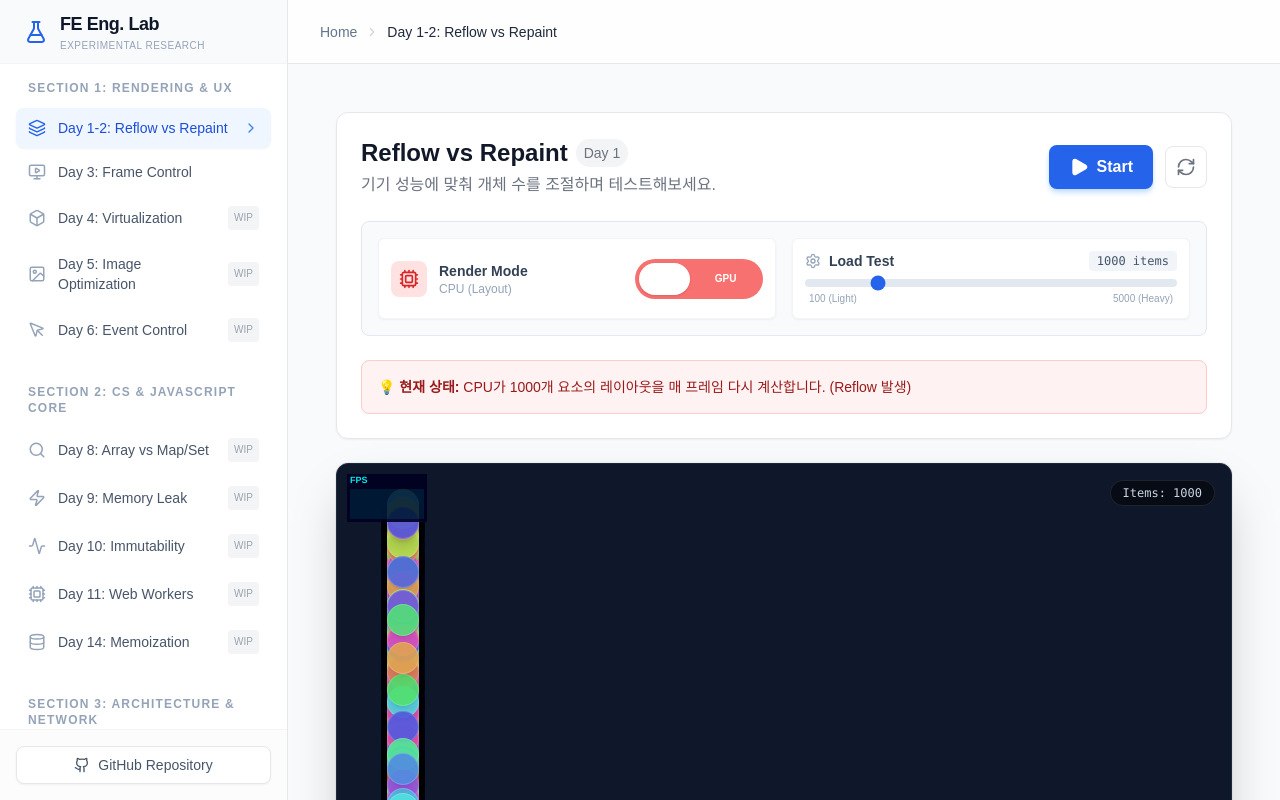
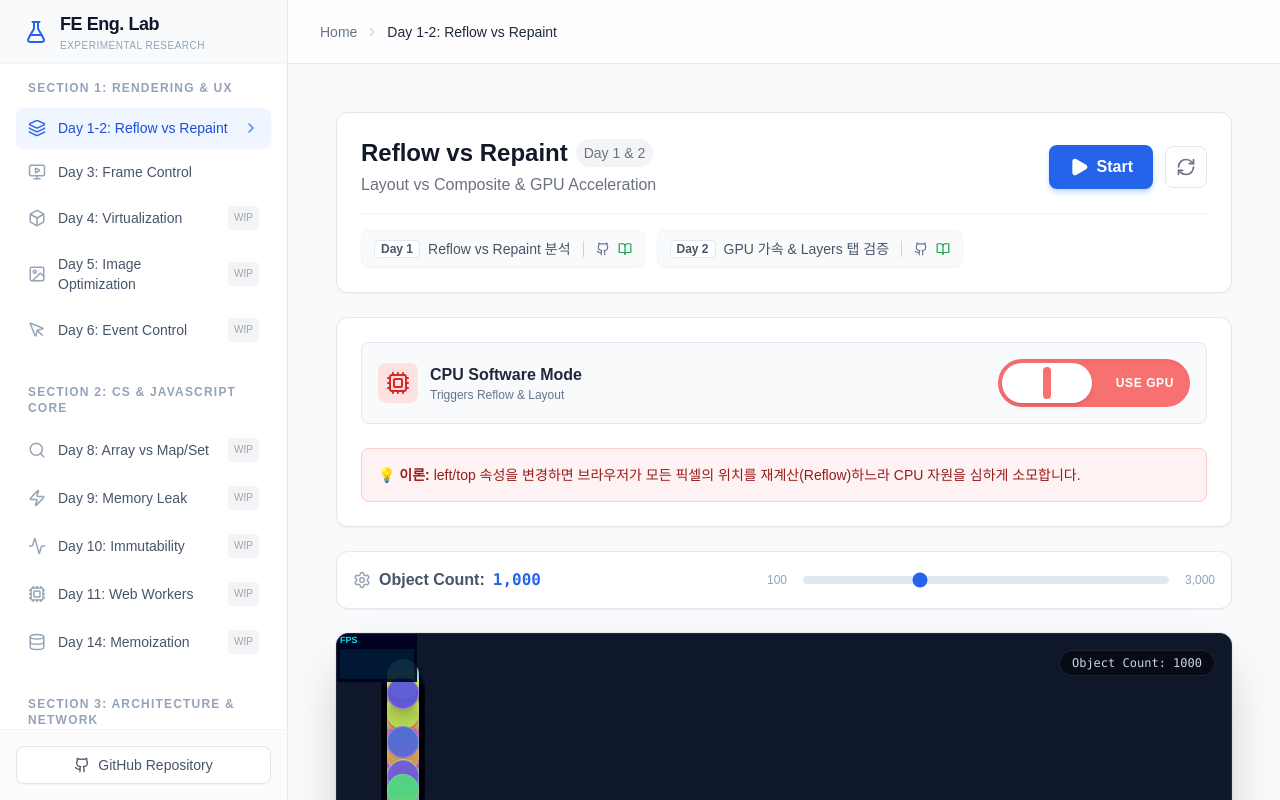
Before and after one commit to PaleBlueNote/frontend-engineering-lab, a React (Vite) app: page /experiments/rendering/reflow-repaint in a window 1280 px wide. Built offline with nearby package versions, Linux system fonts and the light colour scheme; a web font is replaced by a local one.

Commit message:
refactor: 실험별 리포트(GitHub/Velog) 연결

```diff
--- a/src/experiments/rendering/reflow-repaint/index.jsx
+++ b/src/experiments/rendering/reflow-repaint/index.jsx
@@ -1,6 +1,9 @@
 import React, { useState, useEffect, useRef, useTransition } from 'react';
 import Stats from 'stats.js';
-import { Play, Pause, RefreshCw, Zap, Cpu, Loader2, Settings } from 'lucide-react';
+import { Play, Pause, RefreshCw, Zap, Cpu, Loader2, Github, BookOpen, Settings } from 'lucide-react';
+import { getExperimentById } from '../../../constants/experiments';
+
+const EXPERIMENT_ID = 'reflow-repaint';
 
 // React.memo로 최적화된 아이템 레이어
 const TestItemLayer = React.memo(({ isOptimized, count }) => {
@@ -11,7 +14,6 @@ const TestItemLayer = React.memo(({ isOptimized, count }) => {
                     key={i}
                     className="test-item absolute w-8 h-8 rounded-full shadow-lg border border-white/20"
                     style={{
-                        // 초기 스타일 설정
                         top: `${Math.random() * 90 + 5}%`,
                         left: '50px',
                         background: `hsl(${Math.random() * 360}, 70%, 60%)`,
@@ -24,51 +26,39 @@ const TestItemLayer = React.memo(({ isOptimized, count }) => {
         </>
     );
 }, (prevProps, nextProps) => {
-    // 최적화 모드나 개수가 같으면 리렌더링 방지
     return prevProps.isOptimized === nextProps.isOptimized && prevProps.count === nextProps.count;
 });
 
 const ReflowRepaint = () => {
     const [isRunning, setIsRunning] = useState(false);
     const [isOptimized, setIsOptimized] = useState(false);
-    const [count, setCount] = useState(1000); // 🎛️ 기본 개수 1000개
+    const [count, setCount] = useState(1000);
     const [isPending, startTransition] = useTransition();
 
     const containerRef = useRef(null);
     const requestRef = useRef();
     const statsRef = useRef(null);
 
-    // 1. Stats.js 초기화
+    const experimentData = getExperimentById(EXPERIMENT_ID);
+    const docsLinks = experimentData?.docs || [];
+
+    // ✅ [Fix] Stats.js 위치 버그 수정
     useEffect(() => {
-        if (!statsRef.current && containerRef.current) {
+        if (containerRef.current && !statsRef.current) {
             const stats = new Stats();
-            stats.showPanel(0);
-            stats.dom.style.position = 'absolute';
-            stats.dom.style.top = '10px';
-            stats.dom.style.left = '10px';
-            stats.dom.style.zIndex = '20';
+            stats.showPanel(0); // 0: fps, 1: ms
+            stats.dom.style.cssText = 'position:absolute;top:0px;left:0px;z-index:50;cursor:pointer;opacity:0.9;';
             containerRef.current.appendChild(stats.dom);
             statsRef.current = stats;
         }
+        return () => {
+            if (statsRef.current && statsRef.current.dom) {
+                statsRef.current.dom.remove();
+                statsRef.current = null;
+            }
+        };
     }, []);
 
-    // 2. 🧹 [Bug Fix] 모드 전환 시 스타일 잔여물 청소
-    // CPU <-> GPU 전환 시 이전 모드의 스타일(left 등)이 남아있어 위치가 튀는 현상 방지
-    useEffect(() => {
-        const items = document.getElementsByClassName('test-item');
-        // 애니메이션 루프가 돌기 전에 강제로 위치 초기화
-        for (let i = 0; i < items.length; i++) {
-            if (isOptimized) {
-                // GPU 모드로 갈 때: left를 초기값으로 돌려놔야 transform이 정확히 먹힘
-                items[i].style.left = '50px';
-            } else {
-                // CPU 모드로 갈 때: transform을 꺼야 left가 정확히 먹힘
-                items[i].style.transform = 'none';
-            }
-        }
-    }, [isOptimized, count]); // count가 바뀔 때도 초기화
-
-    // 3. 모드 토글 핸들러
     const handleModeToggle = () => {
         if (isPending) return;
         setIsRunning(false);
@@ -77,22 +67,33 @@ const ReflowRepaint = () => {
         });
     };
 
-    // 4. 애니메이션 루프
+    const handleCountChange = (e) => {
+        const newCount = parseInt(e.target.value, 10);
+        setIsRunning(false);
+        startTransition(() => {
+            setCount(newCount);
+        });
+    };
+
     const animate = (time) => {
         if (statsRef.current) statsRef.current.begin();
         const items = document.getElementsByClassName('test-item');
 
-        // 왕복 운동 계산
+        if (items.length === 0) {
+            requestRef.current = requestAnimationFrame(animate);
+            return;
+        }
+
         const position = (Math.sin(time / 500) + 1) * 200;
 
         for (let i = 0, len = items.length; i < len; i++) {
             const item = items[i];
-            if (isOptimized) {
-                // ✅ GPU Composite
-                item.style.transform = `translate3d(${position}px, 0, 0)`;
-            } else {
-                // ❌ CPU Layout (Reflow)
-                item.style.left = `${50 + position}px`; // 50px(초기값) + 이동거리
+            if (item) {
+                if (isOptimized) {
+                    item.style.transform = `translate3d(${position}px, 0, 0)`;
+                } else {
+                    item.style.left = `${position}px`;
+                }
             }
         }
 
@@ -100,7 +101,6 @@ const ReflowRepaint = () => {
         requestRef.current = requestAnimationFrame(animate);
     };
 
-    // 5. 실행 상태 관리
     useEffect(() => {
         if (isRunning && !isPending) {
             requestRef.current = requestAnimationFrame(animate);
@@ -112,18 +112,18 @@ const ReflowRepaint = () => {
 
     return (
         <div className="space-y-6">
-            <div className="bg-white p-6 rounded-xl border border-gray-200 shadow-sm space-y-6">
-                {/* Header Area */}
+            {/* 1. Header Section */}
+            <div className="bg-white p-6 rounded-xl border border-gray-200 shadow-sm space-y-4">
                 <div className="flex flex-col md:flex-row justify-between items-start md:items-center gap-4">
                     <div>
                         <h2 className="text-2xl font-bold text-gray-900 flex flex-wrap items-center gap-2">
                             Reflow vs Repaint
                             <span className="text-sm font-normal text-gray-500 bg-gray-100 px-2 py-1 rounded-full whitespace-nowrap">
-                                Day 1
+                                Day 1 & 2
                             </span>
                         </h2>
                         <p className="text-gray-500 mt-1">
-                            기기 성능에 맞춰 개체 수를 조절하며 테스트해보세요.
+                            {experimentData?.description || "CSS 속성에 따른 렌더링 파이프라인 부하 차이 비교"}
                         </p>
                     </div>
 
@@ -143,81 +143,121 @@ const ReflowRepaint = () => {
                         <button
                             onClick={() => window.location.reload()}
                             className="p-2.5 text-gray-500 hover:bg-gray-100 rounded-lg transition-colors border border-gray-200"
-                            title="Reset Page"
                         >
                             <RefreshCw size={20} />
                         </button>
                     </div>
                 </div>
 
-                {/* 🎛️ Control Panel */}
-                <div className="grid grid-cols-1 md:grid-cols-2 gap-4 bg-slate-50 p-4 rounded-lg border border-slate-200">
+                {/* Documentation Links */}
+                {docsLinks.length > 0 && (
+                    <div className="flex flex-wrap gap-3 mt-4 pt-4 border-t border-gray-100">
+                        {docsLinks.map((doc, idx) => (
+                            <div key={idx} className="flex items-center gap-2 bg-slate-50 px-3 py-2 rounded-lg border border-slate-100 text-sm hover:border-slate-300 transition-colors">
+                                <span className="font-bold text-slate-600 bg-white px-1.5 rounded border border-slate-200 text-xs">{doc.day}</span>
+                                <span className="text-slate-600 hidden sm:inline">{doc.title}</span>
+                                <div className="h-4 w-px bg-slate-300 mx-1" />
+                                <a
+                                    href={doc.github}
+                                    target="_blank"
+                                    rel="noopener noreferrer"
+                                    className="flex items-center gap-1 text-slate-500 hover:text-black transition-colors"
+                                    title="View GitHub Issue"
+                                >
+                                    <Github size={14} />
+                                </a>
+                                <a
+                                    href={doc.blog}
+                                    target="_blank"
+                                    rel="noopener noreferrer"
+                                    className="flex items-center gap-1 text-green-600 hover:text-green-700 transition-colors"
+                                    title="Read Velog Post"
+                                >
+                                    <BookOpen size={14} />
+                                </a>
+                            </div>
+                        ))}
+                    </div>
+                )}
+            </div>
 
-                    {/* 1. CPU/GPU Toggle */}
-                    <div className="flex items-center justify-between bg-white p-3 rounded-md shadow-sm border border-slate-100">
-                        <div className="flex items-center gap-3">
-                            <div className={`p-2 rounded-lg ${isOptimized ? 'bg-green-100 text-green-600' : 'bg-red-100 text-red-600'}`}>
-                                {isOptimized ? <Zap size={20} /> : <Cpu size={20} />}
+            {/* 2. Main Control Panel (Mode + Theory) */}
+            <div className="bg-white p-6 rounded-xl border border-gray-200 shadow-sm space-y-6">
+                <div className="flex flex-wrap items-center justify-between gap-6 p-4 bg-slate-50 rounded-lg border border-slate-200">
+
+                    {/* Status Section */}
+                    <div className="flex items-center gap-3 min-w-fit">
+                        <div className={`p-2 rounded-lg ${isOptimized ? 'bg-green-100 text-green-600' : 'bg-red-100 text-red-600'}`}>
+                            {isOptimized ? <Zap size={24} /> : <Cpu size={24} />}
+                        </div>
+                        <div>
+                            <div className="font-bold text-slate-800">
+                                {isOptimized ? 'GPU Accelerated' : 'CPU Software Mode'}
                             </div>
-                            <div className="text-sm">
-                                <div className="font-bold text-slate-700">Render Mode</div>
-                                <div className="text-xs text-slate-400">{isOptimized ? 'GPU (Composite)' : 'CPU (Layout)'}</div>
+                            <div className="text-xs text-slate-500">
+                                {isOptimized ? 'Composite Layer Only' : 'Triggers Reflow & Layout'}
                             </div>
                         </div>
-                        <button
-                            onClick={handleModeToggle}
-                            disabled={isPending}
-                            className={`relative w-32 h-10 rounded-full transition-colors duration-300 ${isOptimized ? 'bg-green-500' : 'bg-red-400'}`}
-                        >
-                            <div className={`absolute top-1 bottom-1 w-[40%] bg-white rounded-full shadow transition-all duration-200 flex items-center justify-center ${isOptimized ? 'left-[56%]' : 'left-1'}`}>
-                                {isPending ? <Loader2 size={14} className="animate-spin text-gray-400"/> : null}
-                            </div>
-                            <span className="absolute inset-0 flex justify-center items-center text-[10px] font-bold text-white pointer-events-none gap-8 uppercase">
-                                <span>CPU</span>
-                                <span>GPU</span>
-                            </span>
-                        </button>
                     </div>
 
-                    {/* 2. Count Slider (Load Test) */}
-                    <div className="flex flex-col justify-center bg-white p-3 rounded-md shadow-sm border border-slate-100">
-                        <div className="flex justify-between items-center mb-2">
-                            <div className="flex items-center gap-2 text-sm font-bold text-slate-700">
-                                <Settings size={16} className="text-slate-400"/>
-                                Load Test
-                            </div>
-                            <span className="text-xs font-mono bg-slate-100 px-2 py-0.5 rounded text-slate-600">
-                                {count} items
-                            </span>
+                    {/* Toggle Button */}
+                    <button
+                        onClick={handleModeToggle}
+                        disabled={isPending}
+                        className={`relative w-48 h-12 rounded-full p-1 transition-colors duration-300 ease-in-out cursor-pointer shadow-inner shrink-0 ${
+                            isOptimized ? 'bg-green-500' : 'bg-red-400'
+                        }`}
+                    >
+                        <div className="absolute inset-0 flex justify-between items-center px-4 text-xs font-bold text-white pointer-events-none uppercase tracking-wider">
+                            <span>Use CPU</span>
+                            <span>Use GPU</span>
                         </div>
-                        <input
-                            type="range"
-                            min="100"
-                            max="5000"
-                            step="100"
-                            value={count}
-                            onChange={(e) => {
-                                setIsRunning(false); // 개수 변경 시 잠시 멈춤
-                                setCount(Number(e.target.value));
-                            }}
-                            className="w-full h-2 bg-slate-200 rounded-lg appearance-none cursor-pointer accent-blue-600"
-                        />
-                        <div className="flex justify-between text-[10px] text-slate-400 mt-1 px-1">
-                            <span>100 (Light)</span>
-                            <span>5000 (Heavy)</span>
+                        <div
+                            className={`absolute top-1 bottom-1 w-[47%] bg-white rounded-full shadow-md transform transition-transform duration-200 ease-out flex items-center justify-center ${
+                                isOptimized ? 'translate-x-[104%]' : 'translate-x-0'
+                            }`}
+                        >
+                            {isPending ? (
+                                <Loader2 size={16} className="animate-spin text-gray-400" />
+                            ) : (
+                                <div className={`w-2 h-8 rounded-full transition-colors duration-300 ease-in-out ${isOptimized ? 'bg-green-500' : 'bg-red-400'}`} />
+                            )}
                         </div>
-                    </div>
+                    </button>
                 </div>
 
-                {/* Explanation */}
                 <div className={`p-4 rounded-lg border text-sm transition-colors duration-300 ${isOptimized ? 'bg-green-50 border-green-200 text-green-800' : 'bg-red-50 border-red-200 text-red-800'}`}>
-                    <strong>💡 현재 상태:</strong> {isOptimized
-                    ? 'GPU가 레이어 위치만 이동시킵니다. (Composite 단계만 수행)'
-                    : `CPU가 ${count}개 요소의 레이아웃을 매 프레임 다시 계산합니다. (Reflow 발생)`}
+                    <strong>💡 이론:</strong> {isOptimized
+                    ? 'transform 속성은 메인 스레드의 레이아웃 계산(Reflow)을 건너뛰고, GPU가 처리하는 합성(Composite) 단계만 수행합니다.'
+                    : 'left/top 속성을 변경하면 브라우저가 모든 픽셀의 위치를 재계산(Reflow)하느라 CPU 자원을 심하게 소모합니다.'}
                 </div>
             </div>
 
-            {/* Stage */}
+            {/* 3. Object Count Panel (Separated Box) */}
+            <div className="bg-white p-4 rounded-xl border border-gray-200 shadow-sm flex flex-col sm:flex-row items-center justify-between gap-4">
+                <div className="flex items-center gap-2 font-semibold text-slate-600 min-w-fit">
+                    <Settings size={18} className="text-slate-400" />
+                    <span>Object Count:</span>
+                    <span className="text-blue-600 font-bold font-mono">{count.toLocaleString()}</span>
+                </div>
+
+                <div className="flex items-center gap-4 w-full sm:max-w-md">
+                    <span className="text-xs text-slate-400 font-medium">100</span>
+                    <input
+                        type="range"
+                        min="100"
+                        max="3000"
+                        step="100"
+                        value={count}
+                        onChange={handleCountChange}
+                        disabled={isPending}
+                        className="w-full h-2 bg-slate-200 rounded-lg appearance-none cursor-pointer accent-blue-600 hover:accent-blue-500 transition-all"
+                    />
+                    <span className="text-xs text-slate-400 font-medium">3,000</span>
+                </div>
+            </div>
+
+            {/* 4. Animation Stage (Relative Container) */}
             <div
                 ref={containerRef}
                 className="relative h-[500px] bg-slate-900 rounded-xl overflow-hidden border border-slate-800 shadow-2xl ring-1 ring-slate-900/5"
@@ -225,12 +265,13 @@ const ReflowRepaint = () => {
                 {isPending && (
                     <div className="absolute inset-0 z-30 bg-black/60 backdrop-blur-sm flex flex-col items-center justify-center text-white">
                         <Loader2 size={48} className="animate-spin text-blue-500 mb-4" />
-                        <div className="text-xl font-bold">Optimizing...</div>
+                        <div className="text-xl font-bold">Optimizing Rendering...</div>
+                        <div className="text-sm text-slate-400 mt-2">Processing {count} Items</div>
                     </div>
                 )}
 
                 <div className="absolute top-4 right-4 z-10 bg-black/50 backdrop-blur px-3 py-1 rounded-full text-xs text-slate-300 font-mono border border-white/10">
-                    Items: {count}
+                    Object Count: {count}
                 </div>
 
                 <TestItemLayer isOptimized={isOptimized} count={count} />
```
